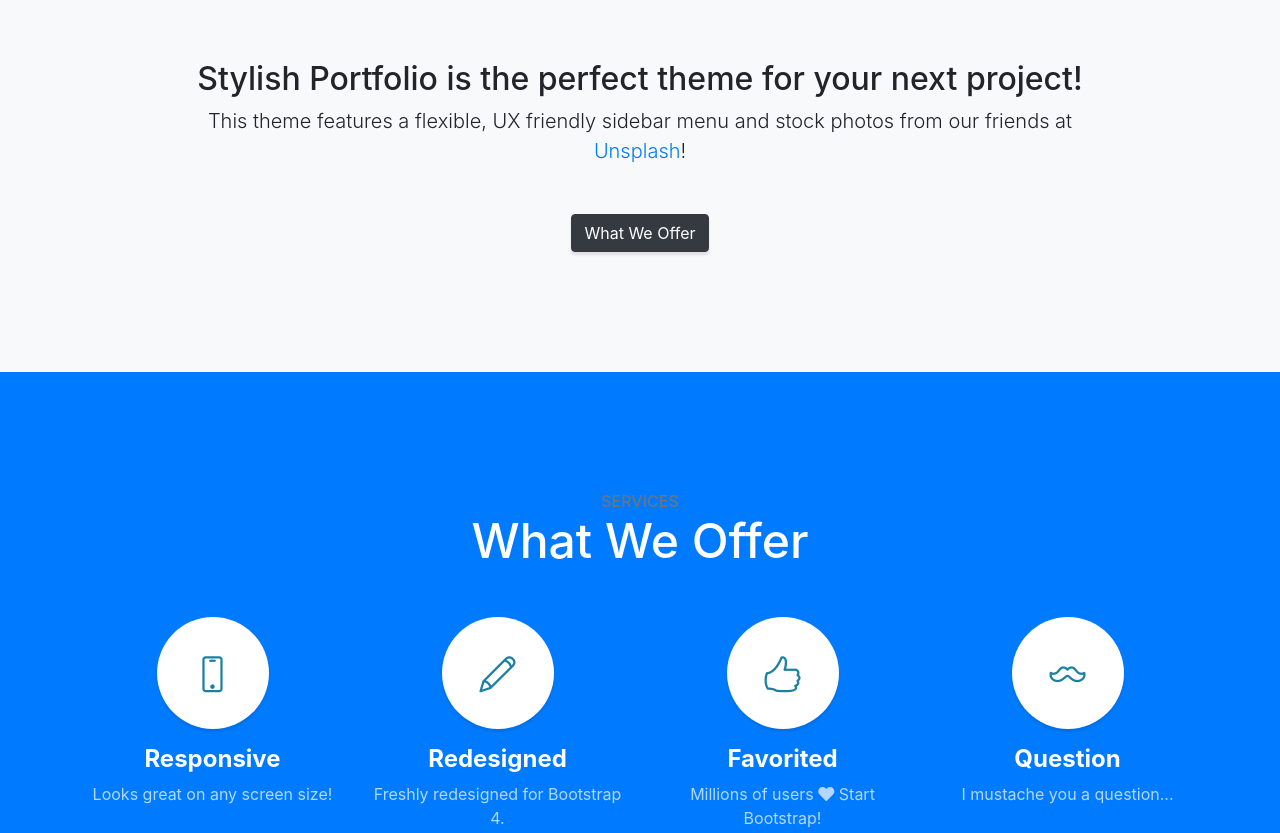
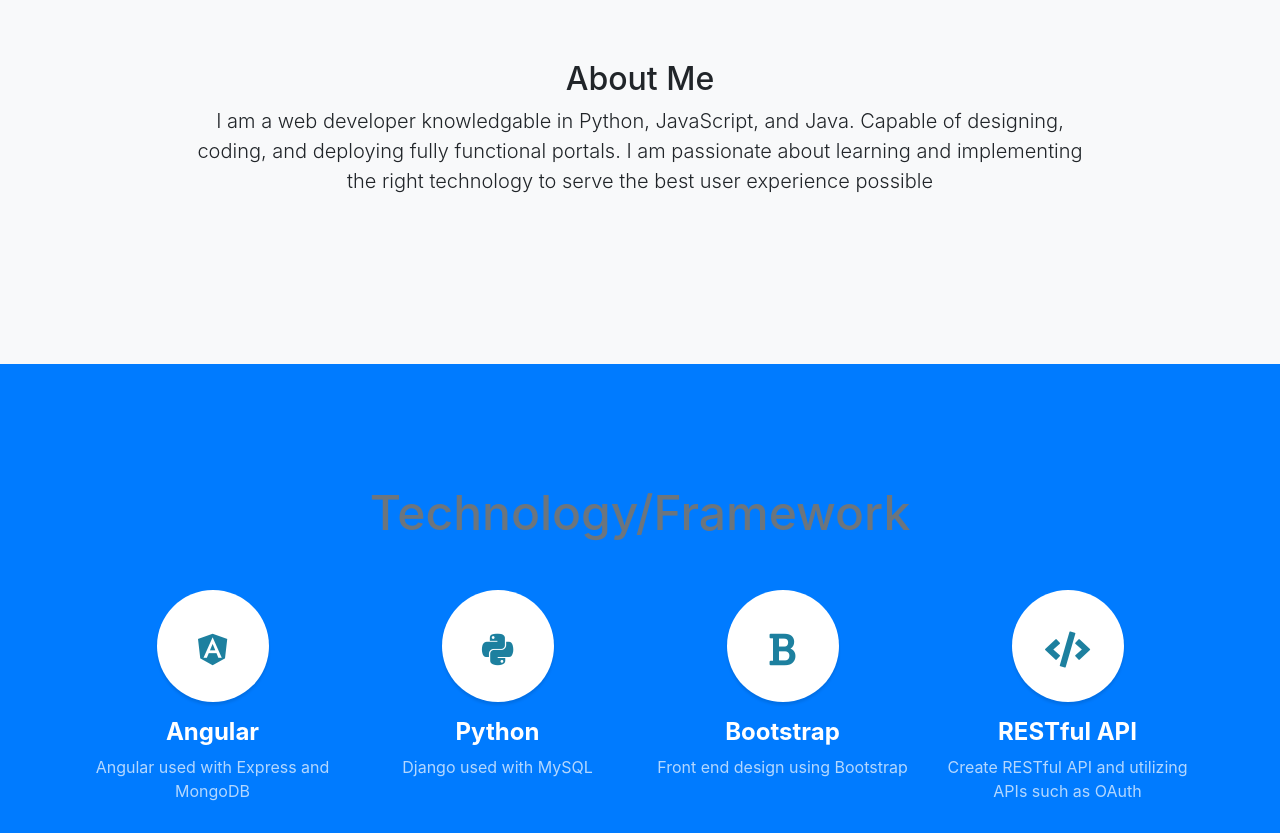
Before and after one commit to edwarddim/edwarddim.github.io, a website with bundled scripts: page index.html in a window 1280 px wide. Shown: the part 860-1693 px from the top of the page. Built offline with nearby package versions, Linux system fonts and the light colour scheme.

Commit message:
changes 2/27

```diff
--- a/index.html
+++ b/index.html
@@ -8,7 +8,7 @@
   <meta name="description" content="">
   <meta name="author" content="">
 
-  <title>Stylish Portfolio - Start Bootstrap Template</title>
+  <title>Welcome!</title>
 
   <!-- Bootstrap Core CSS -->
   <link href="vendor/bootstrap/css/bootstrap.min.css" rel="stylesheet">
@@ -31,14 +31,11 @@
   </a>
   <nav id="sidebar-wrapper">
     <ul class="sidebar-nav">
-      <li class="sidebar-brand">
-        <a class="js-scroll-trigger" href="#page-top">Start Bootstrap</a>
-      </li>
       <li class="sidebar-nav-item">
         <a class="js-scroll-trigger" href="#page-top">Home</a>
       </li>
       <li class="sidebar-nav-item">
-        <a class="js-scroll-trigger" href="#about">About</a>
+        <a class="js-scroll-trigger" href="#about">About Me</a>
       </li>
       <li class="sidebar-nav-item">
         <a class="js-scroll-trigger" href="#services">Services</a>
@@ -55,11 +52,11 @@
   <!-- Header -->
   <header class="masthead d-flex">
     <div class="container text-center my-auto">
-      <h1 class="mb-1">Stylish Portfolio</h1>
+      <h1 class="mb-1">Edward Im</h1>
       <h3 class="mb-5">
-        <em>A Free Bootstrap Theme by Start Bootstrap</em>
+        <em>Full Stack Web Developer</em>
       </h3>
-      <a class="btn btn-primary btn-xl js-scroll-trigger" href="#about">Find Out More</a>
+      <a class="btn btn-primary btn-xl js-scroll-trigger" href="#about">About Me</a>
     </div>
     <div class="overlay"></div>
   </header>
@@ -69,10 +66,8 @@
     <div class="container text-center">
       <div class="row">
         <div class="col-lg-10 mx-auto">
-          <h2>Stylish Portfolio is the perfect theme for your next project!</h2>
-          <p class="lead mb-5">This theme features a flexible, UX friendly sidebar menu and stock photos from our friends at
-            <a href="https://unsplash.com/">Unsplash</a>!</p>
-          <a class="btn btn-dark btn-xl js-scroll-trigger" href="#services">What We Offer</a>
+          <h2>About Me</h2>
+          <p class="lead mb-5">I am a web developer knowledgable in Python, JavaScript, and Java. Capable of designing, coding, and deploying fully functional portals. I am passionate about learning and implementing the right technology to serve the best user experience possible</p>
         </div>
       </div>
     </div>
@@ -82,67 +77,63 @@
   <section class="content-section bg-primary text-white text-center" id="services">
     <div class="container">
       <div class="content-section-heading">
-        <h3 class="text-secondary mb-0">Services</h3>
-        <h2 class="mb-5">What We Offer</h2>
+        <h2 class="text-secondary mb-5">Technology/Framework</h2>
       </div>
       <div class="row">
         <div class="col-lg-3 col-md-6 mb-5 mb-lg-0">
           <span class="service-icon rounded-circle mx-auto mb-3">
-            <i class="icon-screen-smartphone"></i>
+            <i class="fab fa-angular"></i>
           </span>
           <h4>
-            <strong>Responsive</strong>
+            <strong>Angular</strong>
           </h4>
-          <p class="text-faded mb-0">Looks great on any screen size!</p>
+          <p class="text-faded mb-0">Angular used with Express and MongoDB</p>
         </div>
         <div class="col-lg-3 col-md-6 mb-5 mb-lg-0">
           <span class="service-icon rounded-circle mx-auto mb-3">
-            <i class="icon-pencil"></i>
+            <i class="fab fa-python"></i>
           </span>
           <h4>
-            <strong>Redesigned</strong>
+            <strong>Python</strong>
           </h4>
-          <p class="text-faded mb-0">Freshly redesigned for Bootstrap 4.</p>
+          <p class="text-faded mb-0">Django used with MySQL</p>
         </div>
         <div class="col-lg-3 col-md-6 mb-5 mb-md-0">
           <span class="service-icon rounded-circle mx-auto mb-3">
-            <i class="icon-like"></i>
+            <i class="fas fa-bold"></i>
           </span>
           <h4>
-            <strong>Favorited</strong>
+            <strong>Bootstrap</strong>
           </h4>
-          <p class="text-faded mb-0">Millions of users
-            <i class="fas fa-heart"></i>
-            Start Bootstrap!</p>
+          <p class="text-faded mb-0">Front end design using Bootstrap</p>
         </div>
         <div class="col-lg-3 col-md-6">
           <span class="service-icon rounded-circle mx-auto mb-3">
-            <i class="icon-mustache"></i>
+            <i class="fas fa-code"></i>
           </span>
           <h4>
-            <strong>Question</strong>
+            <strong>RESTful API</strong>
           </h4>
-          <p class="text-faded mb-0">I mustache you a question...</p>
+          <p class="text-faded mb-0">Create RESTful API and utilizing APIs such as OAuth</p>
         </div>
       </div>
     </div>
   </section>
 
   <!-- Callout -->
-  <section class="callout">
+  <!-- <section class="callout">
     <div class="container text-center">
       <h2 class="mx-auto mb-5">Welcome to
         <em>your</em>
         next website!</h2>
       <a class="btn btn-primary btn-xl" href="https://startbootstrap.com/template-overviews/stylish-portfolio/">Download Now!</a>
     </div>
-  </section>
+  </section> -->
 
   <!-- Portfolio -->
   <section class="content-section" id="portfolio">
     <div class="container">
       <div class="content-section-heading text-center">
-        <h3 class="text-secondary mb-0">Portfolio</h3>
         <h2 class="mb-5">Recent Projects</h2>
       </div>
       <div class="row no-gutters">
@@ -214,13 +205,13 @@
   </section>
 
   <!-- Call to Action -->
-  <section class="content-section bg-primary text-white">
+  <!-- <section class="content-section bg-primary text-white">
     <div class="container text-center">
       <h2 class="mb-4">The buttons below are impossible to resist...</h2>
       <a href="#" class="btn btn-xl btn-light mr-4">Click Me!</a>
       <a href="#" class="btn btn-xl btn-dark">Look at Me!</a>
     </div>
-  </section>
+  </section> -->
 
   <!-- Map -->
   <section id="contact" class="map">
```
